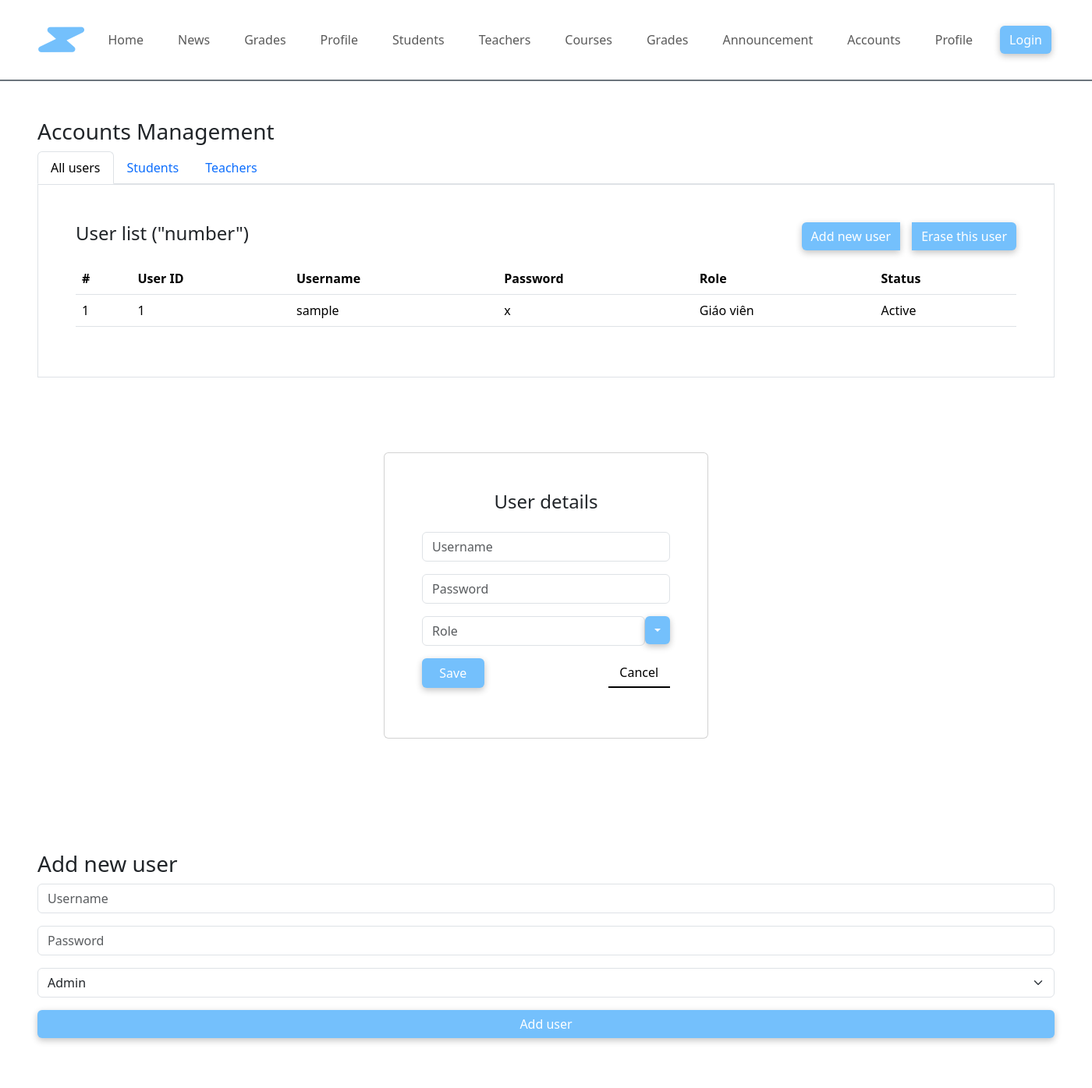
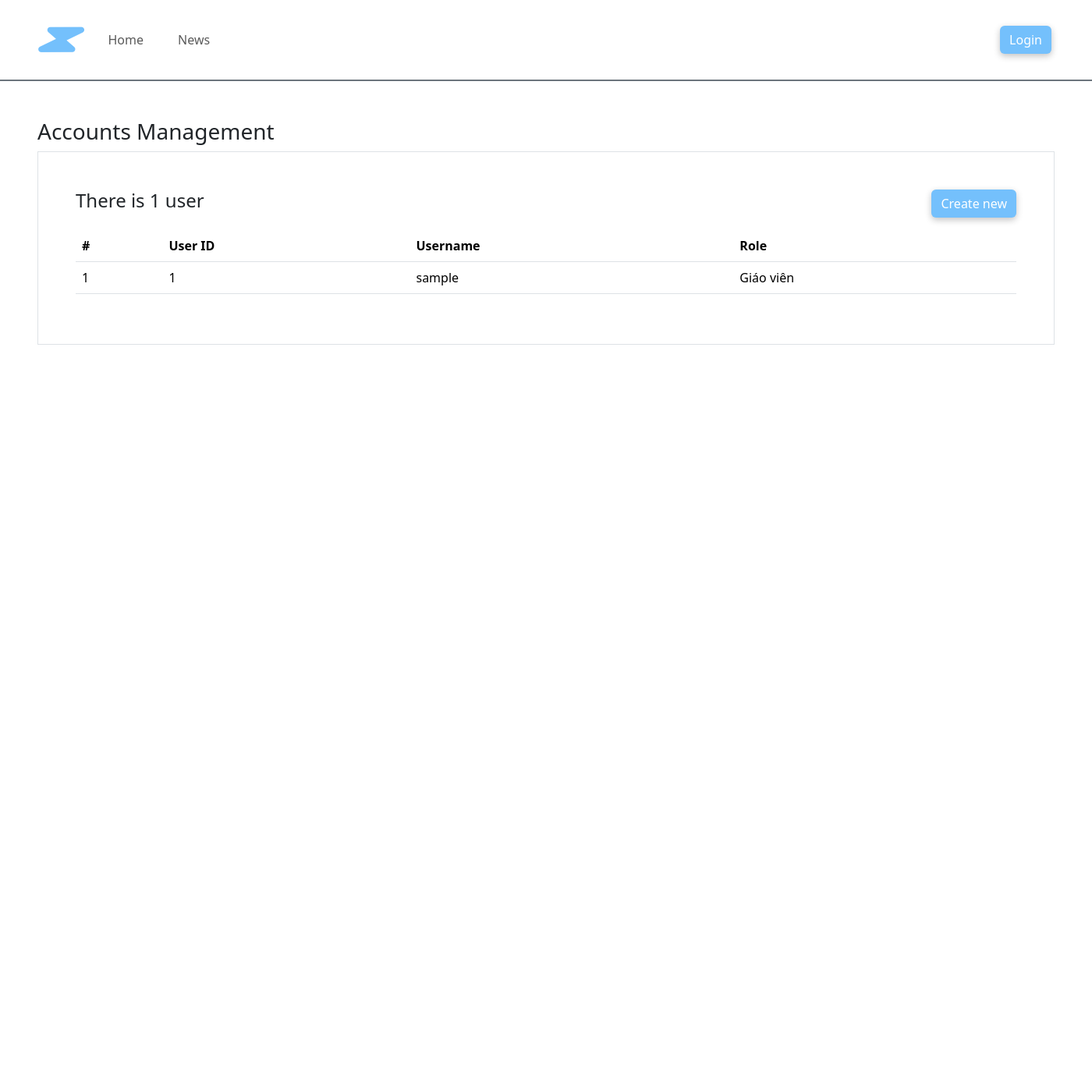
Before and after one commit to TonyTrNhPh/ZTech_ZSchool, a Flask app: page /accounts in a window 1400 px wide. Shown: the whole page at 78% size. After the commit the page ends 442 px from the top, so only its background shows below. Run offline with Flask 3, Linux system fonts and the light colour scheme; tables that the repository leaves empty hold one stand-in row (values such as "Sample post"); parts of the project's set-up code (start-up, migrations or seed data) failed here and were passed over.

Commit message:
finished accounts manager

```diff
--- a/src/__init__.py
+++ b/src/__init__.py
@@ -3,7 +3,7 @@ from flask_sqlalchemy import SQLAlchemy
 from flask_login import LoginManager
 app = Flask(__name__)
 
-app.config['SQLALCHEMY_DATABASE_URI'] = 'mysql://root:@localhost:3307/zschool'
+app.config['SQLALCHEMY_DATABASE_URI'] = 'mysql://root:@localhost:3306/zschool'
 app.config['SQLALCHEMY__TRACK_MODIFICATIONS'] = True
 app.config["SECRET_KEY"] = "ZSchool"
 
--- a/src/models.py
+++ b/src/models.py
@@ -15,7 +15,7 @@ class Users(db.Model, UserMixin):
     userid = Column(Integer, primary_key=True)
     username = Column(String(20), unique=True, nullable=False)
     password = Column(String(20), nullable=False)
-    usertype = Column(String(10), nullable=False)
+    usertype = Column(String(20), nullable=False)
     status = Column(Boolean, default=True)
     announcement = relationship('Announcements', backref='users', lazy=True)
 
--- a/src/static/style.css
+++ b/src/static/style.css
@@ -3,10 +3,17 @@
     margin: 0;
     padding: 0;
 }
+
+
+
 .h-rem-12{
     height: 12rem;
 }
-
+.dropdown-menu a:hover{
+    background-color: #46a4ec !important;
+    color: white !important;
+    cursor: pointer;
+}
 .i-cus:hover{
     transition: 0.2s ease-in-out;
     color: #74c0fc;
@@ -24,6 +31,7 @@
 .nav-item:hover{
     background-color: #74c0fc;
     border-radius: 20px;
+    color: white !important;
 }
 button{
     background-color: #74c0fc !important;
@@ -37,14 +45,28 @@ button:hover{
 
 .cancel-btn{
     background-color: white !important;
-    color: black !important;;
     border: none !important;
     box-shadow: none !important;
+    color:#1491f1 !important;
     border-radius: 0;
-    border-bottom: 2px solid black !important;
-
+    border-bottom: 2px solid #74c0fc !important;
+}
+.cancel-btn:hover{
+    background-color: #74c0fc !important;
+    color: white !important;;
+    border: none !important;
+    box-shadow: none !important;
+    border-radius: 8px;
+    border-bottom: 2px solid #74c0fc !important;
+    box-shadow: rgba(0, 0, 0, 0.24) 0px 3px 8px;
 }
 
 .tab-title:hover{
     background-color: #74c0fc !important;
 }
+
+tr:hover td{
+    cursor: pointer;
+    background-color: #74c0fc !important;
+    color: white !important;
+}
--- /dev/null
+++ b/src/templates/accounts.html
@@ -0,0 +1,182 @@
+{% extends 'base.html' %}
+{% block content %}
+  <section class="p-5">
+    <h3>Accounts Management</h3>
+    <div>
+      <div class="tab-content border border-1">
+        <section class="p-5">
+          <section class="d-flex justify-content-sm-between mb-3">
+            <h4>
+              {% if (users|length) == 1 %}
+                There is 1 user
+              {% else %}
+                There are {{ users|length }} users
+              {% endif %}
+            </h4>
+            <div class="btn-group gap-3" role="group">
+              <button class="btn btn-primary" type="button" data-bs-toggle="modal" data-bs-target="#modalCreate" onclick="resetData({{flag}})">Create new</button>
+            </div>
+          </section>
+          <div class="table-responsive">
+            <table class="table">
+              <thead>
+                <tr>
+                  <th>#</th>
+                  <th>User ID</th>
+                  <th>Username</th>
+                  <th>Role</th>
+                </tr>
+              </thead>
+              <tbody>
+                {% for user in users %}
+                  {%if user.status == 1%}
+                  <tr ondblclick="loadData('{{ user.userid }}', '{{ user.username }}','{{user.password}}', '{{ user.usertype }}')">
+                    <td>{{ loop.index }}</td>
+                    <td>{{ user.userid }}</td>
+                    <td>{{ user.username }}</td>
+                    <td>{{ user.usertype }}</td>
+                  </tr>
+                  {% endif %}
+                {% endfor %}
+              </tbody>
+            </table>
+          </div>
+        </section>
+      </div>
+    </div>
+  </section>
+  <!-- Create modal section -->
+  <section class="py-4 py-xl-5">
+    <div class="modal fade" id="modalCreate" tabindex="-1" role="dialog">
+      <div class="modal-dialog modal-dialog-centered" role="document">
+        <div class="modal-content">
+          <div class="modal-header">
+            <h5 class="modal-title">User details</h5>
+            <button type="button" class="btn-close" data-bs-dismiss="modal" aria-label="Close"></button>
+          </div>
+          <div class="modal-body">
+            <form class="text-center" method="post">
+              <div class="mb-3">
+                <input id="useridCreate" class="form-control" type="text" name="useridCreate" placeholder="Userid" disabled />
+              </div>
+              <div class="mb-3">
+                <input id="usernameCreate" class="form-control" type="text" name="usernameCreate" placeholder="Username" required />
+              </div>
+              <div class="mb-3 d-flex">
+                <input id="passwordCreate" class="form-control" type="text" name="passwordCreate" placeholder="******" disabled />
+              </div>
+              <div class="d-flex">
+                <input id="roleCreate" class="form-control" type="text" name="usertypeCreate" placeholder="Role" required readonly/>
+                <div class="dropdown">
+                  <button class="btn btn-primary dropdown-toggle" aria-expanded="false" data-bs-toggle="dropdown" type="button"></button>
+                  <div class="dropdown-menu">
+                    <a class="dropdown-item" name="usertype" value="Quản trị viên" onclick="setRole('Quản trị viên')">Quản trị viên</a>
+                    <a class="dropdown-item" name="usertype" value="Sinh viên" onclick="setRole('Sinh viên')">Sinh viên</a>
+                    <a class="dropdown-item" name="usertype" value="Giáo viên" onclick="setRole('Giáo viên')">Giáo viên</a>
+                  </div>
+                </div>
+              </div>
+              <div class="mb-3 d-flex justify-content-between mt-3">
+                <button class="btn btn-primary d-block w-25" type="submit"><input type="hidden" name="hanhdong" value="create" />Create</button>
+                <button class="btn btn-primary d-block w-25 cancel-btn" data-bs-dismiss="modal">Cancel</button>
+              </div>
+            </form>
+          </div>
+        </div>
+      </div>
+    </div>
+  </section>
+
+  <!-- Update modal section -->
+  <section class="py-4 py-xl-5">
+    <div class="modal fade" id="modalUpdate" tabindex="-1" role="dialog">
+      <div class="modal-dialog modal-dialog-centered" role="document">
+        <div class="modal-content">
+          <div class="modal-header">
+            <h5 class="modal-title">User details</h5>
+            <button type="button" class="btn-close" data-bs-dismiss="modal" aria-label="Close"></button>
+          </div>
+          <div class="modal-body">
+            <form class="text-center" method="post" id="updateForm">
+              <div class="mb-3">
+                <input id="useridUpdate" class="form-control" type="text" name="useridUpdate" placeholder="Userid" value="" readonly/>
+              </div>
+              <div class="mb-3">
+                <input id="usernameUpdate" class="form-control" type="text" name="usernameUpdate" placeholder="Username" value="" readonly/>
+              </div>
+              <div class="mb-3 d-flex">
+                <input id="passwordUpdate" class="form-control" type="password" name="passwordUpdate" placeholder="******" value="" readonly />
+                <button class="btn btn-primary" type="button" onclick="resetPassword('123456')"><i class="fa-solid fa-arrow-rotate-left fa-2xs"></i></button>
+              </div>
+              <div class="d-flex">
+                <input id="roleUpdate" class="form-control" type="text" name="usertypeUpdate" placeholder="Role"  readonly/>
+                <div class="dropdown">
+                  <button class="btn btn-primary dropdown-toggle" aria-expanded="false" data-bs-toggle="dropdown" type="button"></button>
+                  <div class="dropdown-menu">
+                    <a class="dropdown-item" name="usertype" value="Quản trị viên" onclick="setRole('Quản trị viên')">Quản trị viên</a>
+                    <a class="dropdown-item" name="usertype" value="Sinh viên" onclick="setRole('Sinh viên')">Sinh viên</a>
+                    <a class="dropdown-item" name="usertype" value="Giáo viên" onclick="setRole('Giáo viên')">Giáo viên</a>
+                  </div>
+                </div>
+              </div>
+              <div class="mb-3 d-flex justify-content-between mt-3">
+                <input id="actionInp"type="hidden" name="hanhdong" />
+                <button class="btn btn-primary d-block w-25 btnAction" type="submit" data-type="update"="">Update</button>
+                <button class="btn btn-primary d-block w-25 btnAction" type="submit" data-type="delete">Delete</button>
+                <button class="btn btn-primary d-block w-25 cancel-btn" data-bs-dismiss="modal">Cancel</button>
+              </div>
+            </form>
+          </div>
+        </div>
+      </div>
+    </div>
+  </section>
+
+  {% if message %}
+  <div class="position-fixed bottom-0 end-0 p-3" style="z-index: 11">
+    <div class="toast align-items-center show" role="alert" aria-live="assertive" aria-atomic="true" data-bs-autohide="false" data-bs-delay="3000">
+      <div class="d-flex">
+        <div class="toast-body">
+        {{message}}
+      </div>
+        <button type="button" class="btn-close me-2 m-auto" data-bs-dismiss="toast" aria-label="Close"></button>
+      </div>
+    </div>
+  </div>
+  {% endif %}
+  <script>
+
+    let btnActions = document.querySelectorAll(".btnAction");
+    let actionInp = document.getElementById('actionInp')
+    console.log("test")
+    for(i=0; i<btnActions.length; i++) {
+      let button = btnActions[i];
+      button.addEventListener("click", e => {
+        actionInp.value = button.dataset.type;
+        document.getElementById('updateForm').submit();
+      });
+    }
+
+    function setRole(role) {
+      document.getElementById('roleCreate').placeholder = role
+      document.getElementById('roleCreate').value = role
+      document.getElementById('roleUpdate').placeholder = role
+      document.getElementById('roleUpdate').value = role
+    }
+
+    function loadData(userid, username, password, usertype) {
+      document.getElementById('useridUpdate').value = userid
+      document.getElementById('usernameUpdate').value = username
+      document.getElementById('passwordUpdate').value = password
+      document.getElementById('roleUpdate').value = usertype
+      $('#modalUpdate').modal('show');
+      console.log(userid)
+    }
+
+    function resetPassword(password) {
+      document.getElementById('passwordUpdate').value = password;
+      document.getElementById('passwordUpdate').placeholder = "******";
+    }
+
+  </script>
+{% endblock %}
--- a/src/templates/base.html
+++ b/src/templates/base.html
@@ -3,7 +3,7 @@
 <head>
     <meta charset="UTF-8">
     <meta name="viewport" content="width=device-width, initial-scale=1.0">
-    <link href="https://cdn.jsdelivr.net/npm/bootstrap@5.3.3/dist/css/bootstrap.min.css" rel="stylesheet">
+    <link href="https://cdn.jsdelivr.net/npm/bootstrap@5.3.3/dist/css/bootstrap.min.css" rel="stylesheet" integrity="sha384-QWTKZyjpPEjISv5WaRU9OFeRpok6YctnYmDr5pNlyT2bRjXh0JMhjY6hW+ALEwIH" crossorigin="anonymous">
     <link rel="stylesheet" href="{{ url_for('static', filename='style.css') }}">
     <link rel="stylesheet" href="https://cdnjs.cloudflare.com/ajax/libs/font-awesome/6.5.2/css/all.min.css" integrity="sha512-SnH5WK+bZxgPHs44uWIX+LLJAJ9/2PkPKZ5QiAj6Ta86w+fsb2TkcmfRyVX3pBnMFcV7oQPJkl9QevSCWr3W6A==" crossorigin="anonymous" referrerpolicy="no-referrer" />
     <title>ZTech_ZSchool</title>
@@ -15,6 +15,8 @@
         {% block content %}{% endblock %}
     </main>
 
-    <script src="https://cdn.jsdelivr.net/npm/bootstrap@5.3.3/dist/js/bootstrap.bundle.min.js"></script>
+    <script src="https://cdn.jsdelivr.net/npm/bootstrap@5.3.3/dist/js/bootstrap.bundle.min.js" integrity="sha384-YvpcrYf0tY3lHB60NNkmXc5s9fDVZLESaAA55NDzOxhy9GkcIdslK1eN7N6jIeHz" crossorigin="anonymous"></script>
+    <script src="https://code.jquery.com/jquery-3.6.0.min.js"></script>
+
 </body>
 </html>
--- a/src/templates/includes/header.html
+++ b/src/templates/includes/header.html
@@ -11,17 +11,26 @@
     <div id="navcol-1" class="collapse navbar-collapse">
       <ul class="navbar-nav me-auto gap-2">
         <li class="nav-item">
-          <a class="nav-link" href="/index">Home</a>
+          <a class="nav-link" href="/">Home</a>
         </li>
         <li class="nav-item">
           <a class="nav-link" href="/news">News</a>
         </li>
+        {% if session['permission'] == 'Sinh viên'%}
           <li class="nav-item">
             <a class="nav-link" href="/grades">Grades</a>
           </li>
           <li class="nav-item">
             <a class="nav-link" href="/student-profile">Profile</a>
           </li>
+        {% elif session['permission'] == 'Giáo viên'%}
+          <li class="nav-item">
+            <a class="nav-link" href="/grade-management">Grades</a>
+          </li>
+          <li class="nav-item">
+            <a class="nav-link" href="/teacher-profile">Profile</a>
+          </li>
+        {% elif session['permission'] == 'Quản trị viên'%}
           <li class="nav-item">
             <a class="nav-link" href="/student-management">Students</a>
           </li>
@@ -32,17 +41,12 @@
             <a class="nav-link" href="/course-management">Courses</a>
           </li>
           <li class="nav-item">
-          <a class="nav-link" href="/grade-management">Grades</a>
-        </li>
-        <li class="nav-item">
-          <a class="nav-link" href="/announcement-management">Announcement</a>
+            <a class="nav-link" href="/announcements">Announcements</a>
           </li>
           <li class="nav-item">
             <a class="nav-link" href="/accounts">Accounts</a>
           </li>
-        <li class="nav-item">
-          <a class="nav-link" href="/teacher-profile">Profile</a>
-        </li>
+        {% endif %}
       </ul>
       {% if current_user.is_authenticated %}
         <a href="/logout"><button class="btn btn-primary mt-md-0 mt-3 btn-cus" type="button">Log out</button></a>
--- a/src/templates/user-management.html
+++ /dev/null
@@ -1,209 +0,0 @@
-{% extends 'base.html' %}
-{% block content %}
-  <section class="p-5">
-    <h3>Accounts Management</h3>
-    <div>
-      <ul class="nav nav-tabs" role="tablist">
-        <li class="tab-title" role="presentation">
-          <a class="nav-link active" role="tab" data-bs-toggle="tab" href="#tab-1">All users</a>
-        </li>
-        <li class="tab-title" role="presentation">
-          <a class="nav-link" role="tab" data-bs-toggle="tab" href="#tab-2">Students</a>
-        </li>
-        <li class="tab-title" role="presentation">
-          <a class="nav-link" role="tab" data-bs-toggle="tab" href="#tab-3">Teachers</a>
-        </li>
-      </ul>
-      <div class="tab-content border border-1">
-        <div id="tab-1" class="tab-pane active" role="tabpanel">
-          <section class="p-5">
-            <section class="d-flex justify-content-sm-between mb-3">
-              <h4>User list ("number")</h4>
-              <div class="btn-group gap-3" role="group">
-                <button class="btn btn-primary" type="button">Add new user</button><button class="btn btn-primary" type="button">Erase this user</button>
-              </div>
-            </section>
-            <div class="table-responsive">
-              <table class="table">
-                <thead>
-                  <tr>
-                    <th>#</th>
-                    <th>User ID</th>
-                    <th>Username</th>
-                    <th>Password</th>
-                    <th>Role</th>
-                    <th>Status</th>
-                  </tr>
-                </thead>
-                <tbody>
-                  {% for user in users %}
-                    <tr>
-                      <td>{{ loop.index }}</td>
-                      <td>{{ user.userid }}</td>
-                      <td>{{ user.username }}</td>
-                      <td>{{ user.password }}</td>
-                      <td>{{ user.usertype }}</td>
-                      <td>
-                        {% if user.status == True %}
-                          Active
-                        {% else %}
-                          Inactive
-                        {% endif %}
-                      </td>
-                    </tr>
-                  {% endfor %}
-                </tbody>
-              </table>
-            </div>
-          </section>
-        </div>
-        <div id="tab-2" class="tab-pane" role="tabpanel">
-          <section class="p-5">
-            <section class="d-flex justify-content-sm-between mb-3">
-              <h4>Student list ("number")</h4>
-              <div class="btn-group gap-3" role="group">
-                <button class="btn btn-primary" type="button">Add new user</button><button class="btn btn-primary" type="button">Erase this user</button>
-              </div>
-            </section>
-            <div class="table-responsive">
-              <table class="table">
-                <thead>
-                  <tr>
-                    <th>#</th>
-                    <th>User ID</th>
-                    <th>Username</th>
-                    <th>Password</th>
-                    <th>Role</th>
-                    <th>Status</th>
-                  </tr>
-                </thead>
-                <tbody>
-                  {% for user in users %}
-                    {% if user.usertype == 'Sinh viên' %}
-                      <tr>
-                        <td>{{ loop.index }}</td>
-                        <td>{{ user.userid }}</td>
-                        <td>{{ user.username }}</td>
-                        <td>{{ user.password }}</td>
-                        <td>{{ user.usertype }}</td>
-                        <td>
-                          {% if user.status == True %}
-                            Active
-                          {% else %}
-                            Inactive
-                          {% endif %}
-                        </td>
-                      </tr>
-                    {% endif %}
-                  {% endfor %}
-                </tbody>
-              </table>
-            </div>
-          </section>
-        </div>
-        <div id="tab-3" class="tab-pane" role="tabpanel">
-          <section class="p-5">
-            <section class="d-flex justify-content-sm-between mb-3">
-              <h4>Teacher list ("number")</h4>
-              <div class="btn-group gap-3" role="group">
-                <button class="btn btn-primary" type="button">Add new user</button><button class="btn btn-primary" type="button">Erase this user</button>
-              </div>
-            </section>
-            <div class="table-responsive">
-              <table class="table">
-                <thead>
-                  <tr>
-                    <th>#</th>
-                    <th>User ID</th>
-                    <th>Username</th>
-                    <th>Password</th>
-                    <th>Role</th>
-                    <th>Status</th>
-                  </tr>
-                </thead>
-                <tbody>
-                  {% for user in users %}
-                    {% if user.usertype == 'Giáo viên' %}
-                      <tr>
-                        <td>{{ loop.index }}</td>
-                        <td>{{ user.userid }}</td>
-                        <td>{{ user.username }}</td>
-                        <td>{{ user.password }}</td>
-                        <td>{{ user.usertype }}</td>
-                        <td>
-                          {% if user.status == True %}
-                            Active
-                          {% else %}
-                            Inactive
-                          {% endif %}
-                        </td>
-                      </tr>
-                    {% endif %}
-                  {% endfor %}
-                </tbody>
-              </table>
-            </div>
-          </section>
-        </div>
-      </div>
-    </div>
-  </section>
-
-  <section class="py-4 py-xl-5" id="exampleModalCenter" tabindex="-1" role="dialog" aria-labelledby="exampleModalCenterTitle" aria-hidden="true">
-    <div class="container">
-      <div class="row d-flex justify-content-center">
-        <div class="col-m d-8 col-lg-6 col-xl-5 col-xxl-4">
-          <div class="card mb-5">
-            <div class="card-body p-sm-5">
-              <h4 class="text-center mb-4">User details</h4>
-              <section>
-                <form class="text-center" method="post">
-                  <div class="mb-3">
-                    <input class="form-control" type="text" name="username" placeholder="Username" />
-                  </div>
-                  <div class="mb-3">
-                    <input class="form-control" type="password" name="password" placeholder="Password" />
-                  </div>
-                  <div class="d-flex">
-                    <input class="form-control" type="text" placeholder="Role" />
-                    <div class="dropdown">
-                      <button class="btn btn-primary dropdown-toggle" aria-expanded="false" data-bs-toggle="dropdown" type="button"></button>
-                      <div class="dropdown-menu">
-                        <a class="dropdown-item" href="#">Admin</a>
-                        <a class="dropdown-item" href="#">Student</a>
-                        <a class="dropdown-item" href="#">Teacher</a>
-                      </div>
-                    </div>
-                  </div>
-                  <div class="mb-3 d-flex justify-content-between mt-3">
-                    <button class="btn btn-primary d-block w-25">Save</button><button class="btn btn-primary d-block w-25 cancel-btn" type="button">Cancel</button>
-                  </div>
-                </form>
-              </section>
-            </div>
-          </div>
-        </div>
-      </div>
-    </div>
-  </section>
-  <form class="p-5" action="/accounts" method="post">
-    <h3>Add new user</h3>
-    <div class="mb-3">
-      <input class="form-control" type="text" name="username" placeholder="Username" />
-    </div>
-    <div class="mb-3">
-      <input class="form-control" type="password" name="password" placeholder="Password" />
-    </div>
-    <div class="mb-3">
-      <select class="form-select" name="usertype">
-        <option value="Admin">Admin</option>
-        <option value="Student">Student</option>
-        <option value="Teacher">Teacher</option>
-      </select>
-    </div>
-    <div class="mb-3">
-      <input type="hidden" name="action2" value="add" />
-      <button class="btn btn-primary d-block w-100" type="submit">Add user</button>
-    </div>
-  </form>
-{% endblock %}
```
Also changed, not shown: src/controllers.py (+36 -18 lines), src/dal.py (+21 -2 lines), src/templates/announcements.html (renamed from src/templates/announcement-management.html). Lines whose indentation alone changed are shown as unchanged.
